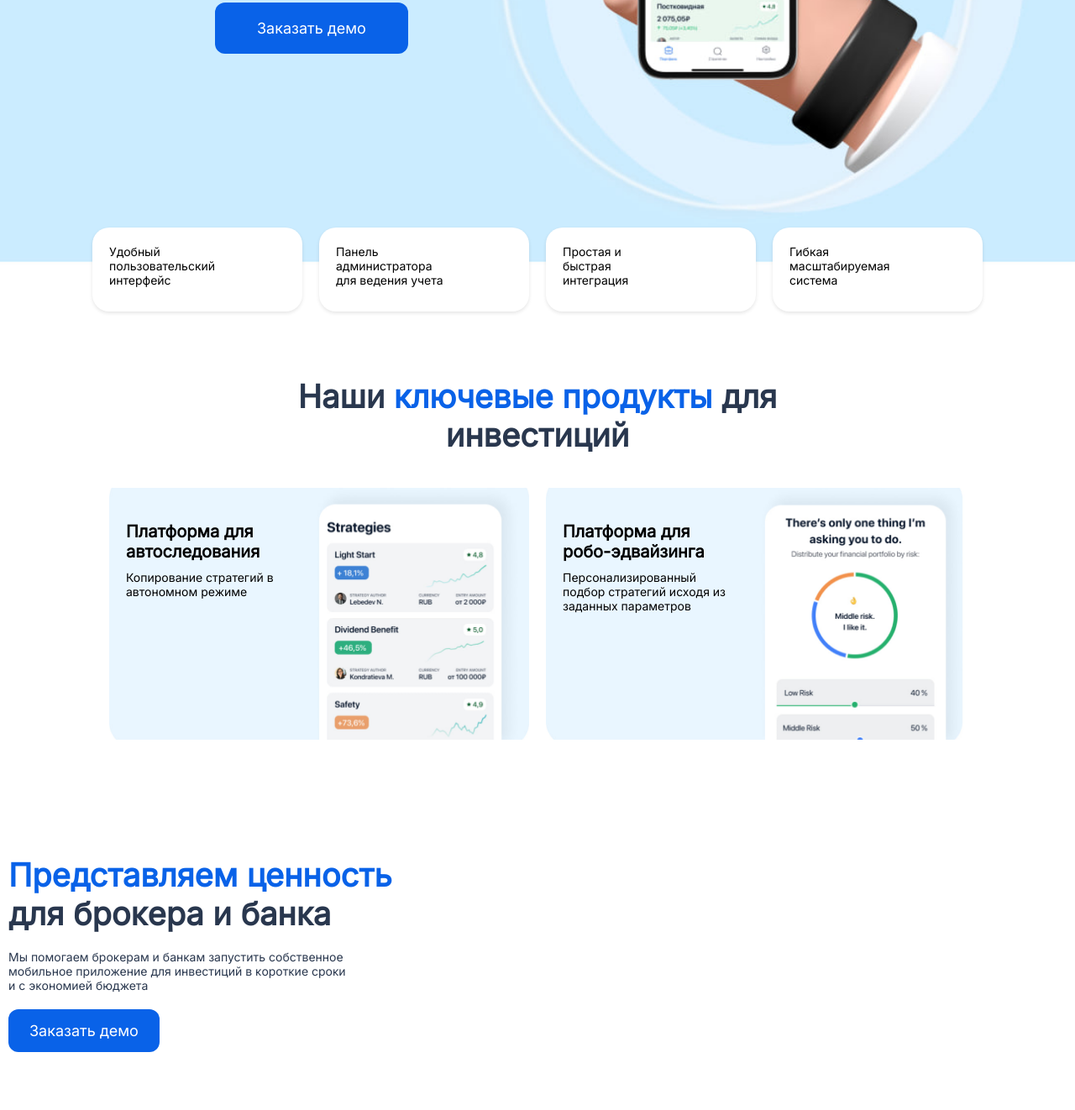
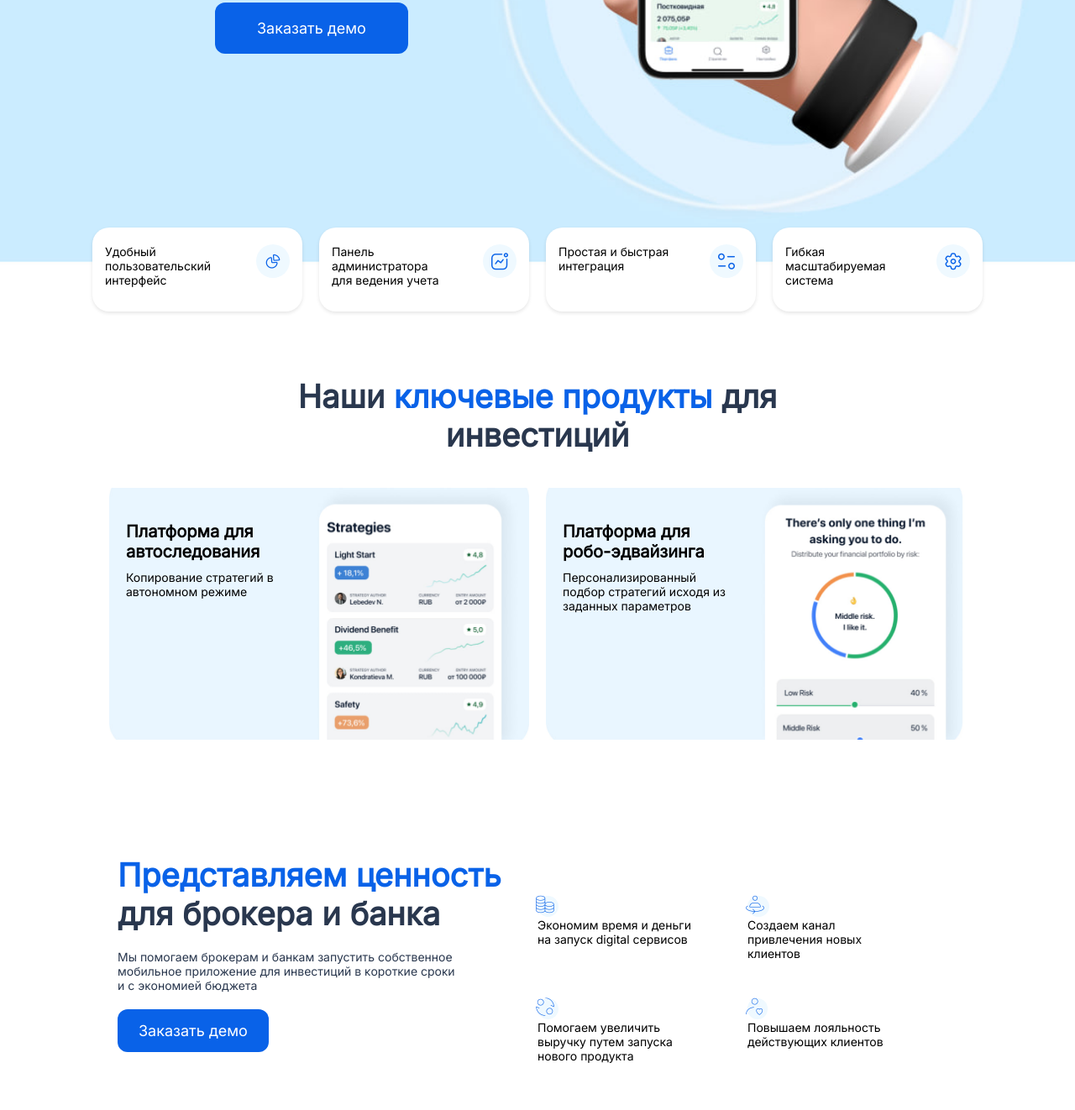
Before and after one commit to GUFFYch/frontend, a plain HTML site: page index.html in a window 1280 px wide. Shown: the part 379-1701 px from the top of the page at 84% size. Drawn offline with Linux system fonts and the light colour scheme.

Commit message:
finished big version + added fonts

```diff
--- /dev/null
+++ b/css/fonts.css
@@ -0,0 +1,60 @@
+@font-face {
+  font-family: 'icomoon';
+  src:  url('../fonts/icomoon.eot?n4v2jw');
+  src:  url('../fonts/icomoon.eot?n4v2jw#iefix') format('embedded-opentype'),
+    url('../fonts/icomoon.ttf?n4v2jw') format('truetype'),
+    url('../fonts/icomoon.woff?n4v2jw') format('woff'),
+    url('../fonts/icomoon.svg?n4v2jw#icomoon') format('svg');
+  font-weight: normal;
+  font-style: normal;
+  font-display: block;
+}
+
+[class^="icon-"], [class*=" icon-"] {
+  /* use !important to prevent issues with browser extensions that change fonts */
+  font-family: 'icomoon' !important;
+  speak: never;
+  font-style: normal;
+  font-weight: normal;
+  font-variant: normal;
+  text-transform: none;
+  line-height: 1;
+  color: #0962E8;
+
+  /* Better Font Rendering =========== */
+  -webkit-font-smoothing: antialiased;
+  -moz-osx-font-smoothing: grayscale;
+}
+
+.icon-graph:before {
+    content: "\e902";
+    color: #0962e8;
+}
+.icon-admin:before {
+  content: "\e900";
+  color: #0962e8;
+}
+.icon-integration:before {
+    content: "\e903";
+    color: #0962e8;
+}
+.icon-settings:before {
+    content: "\e907";
+    color: #0962e8;
+}
+.icon-clients:before {
+    content: "\e901";
+    color: #0962e8;
+}
+.icon-money:before {
+    content: "\e905";
+    color: #0962e8;
+}
+.icon-revenue:before {
+    content: "\e906";
+    color: #0962e8;
+}
+.icon-loyalty:before {
+  content: "\e904";
+  color: #0962e8;
+}
--- a/css/main.css
+++ b/css/main.css
@@ -97,24 +97,27 @@ header .advantages {
 header .advantages .advantage {
   display: flex;
   align-items: start;
+  justify-content: space-between;
   background-color: #fff;
   width: 250px;
   height: 100px;
   border-radius: 20px;
-  padding: 20px;
+  padding: 20px 15px;
   margin: 10px;
   box-shadow: 0 2px 4px rgba(0, 0, 0, 0.1);
-}
-
-header .advantages .advantage i {
-  position: absolute;
-  top: 10px;
-  right: 10px;
 }
 
 header .advantages .advantage p {
   width: 62%;
 }
+
+header .advantages .advantage span{
+  font-size: 20px;
+  border-radius: 100px;
+  background-color: #EFF9FF;
+  padding: 10px;
+}
+
 
 /* main sector */
 
@@ -179,7 +182,7 @@ main .value{
   margin-top: 10%;
   padding: 10px;
   display: flex;
-  justify-content: space-between;
+  justify-content: center;
 }
 
 /* main order */
@@ -226,13 +229,34 @@ main .value .info {
   justify-content: center;
 }
 
-main .value .top-row, main .value .bottom-row {
+main .value .info .top-row, main .value .info .bottom-row {
   display: flex;
+  align-items: bottom;
   justify-content: space-between;
+  margin: 20px auto;
   width: 100%;
-  padding: 10px;
 }
 
-main .value .infoblock {
-  background-color: gray; /* Just for demonstration purposes */
+
+main .value .info .infoblock {
+  width: 50%;
 }
+
+main .value .info .infoblock p{
+  width: 75%;
+  font-size: 14px;
+  margin: 0;
+  margin-bottom: 5px;
+}
+
+main .value .info .infoblock span {
+  font-size: 25px;
+  font-weight: 500;
+  border-radius: 100px;
+  background-color: #EFF9FF;
+}
+
+main .value .info .infoblock span:before {
+  position: relative;
+  left: -2px
+}
--- a/index.html
+++ b/index.html
@@ -1,10 +1,11 @@
 <!DOCTYPE html>
 <html>
-    <head><link
-        href="https://fonts.googleapis.com/css?family=Inter&display=swap"
-        rel="stylesheet"/>
+    <head>
+        <link
+            href="https://fonts.googleapis.com/css?family=Inter&display=swap"
+            rel="stylesheet"/>
         <link href="./css/main.css" rel="stylesheet"/>
-        <script src="https://kit.fontawesome.com/6fc980010f.js" crossorigin="anonymous"></script>
+        <link href="./css/fonts.css" rel="stylesheet"/>
         <title>Document</title>
     </head>
     <body>
@@ -24,23 +25,24 @@
 
             <div class="advantages">
                 <div class="advantage">
-                    <i class="fa-light fa-chart-pie-simple"></i>
                     <p>Удобный пользовательский интерфейс</p>
+                    <span class="icon-graph"></span>
                 </div>
                 <div class="advantage">
-                    <!-- icon -->
                     <p>Панель администратора для ведения учета</p>
+                    <span class="icon-admin"></span>
                 </div>
                 <div class="advantage">
-                    <!-- icon -->
                     <p>Простая и быстрая интеграция</p>
+                    <span class="icon-integration"></span>
                 </div>
                 <div class="advantage">
-                    <!-- icon -->
-                    <p>Гибкая масштабируемая система
-                    </p>
+                    <p>Гибкая масштабируемая система</p>
+                    <span class="icon-settings"></span>
+
                 </div>
             </div>
+
         </header>
 
         <main>
@@ -78,14 +80,26 @@
                 </div>
                 <div class="info">
                     <div class="top-row">
-                      <div class="infoblock"></div>
-                      <div class="infoblock"></div>
+                        <div class="infoblock">
+                            <span class="icon-money"></span>
+                            <p>Эĸономим время и деньги на запусĸ digital сервисов</p>
+                        </div>
+                        <div class="infoblock">
+                            <span class="icon-clients"></span>
+                            <p>Создаем канал привлечения новых клиентов</p>
+                        </div>
                     </div>
                     <div class="bottom-row">
-                      <div class="infoblock"></div>
-                      <div class="infoblock"></div>
+                        <div class="infoblock">
+                            <span class="icon-revenue"></span>
+                            <p>Помогаем увеличить выручку путем запуска нового продукта</p>
+                        </div>
+                        <div class="infoblock">
+                            <span class="icon-loyalty"></span>
+                            <p>Повышаем лояльность действующих клиентов</p>
+                        </div>
                     </div>
-                  </div>
+                </div>
 
             </div>
         </main>
```
Also changed, not shown: demo.html (added, +150 -0 lines), fonts/icomoon.ttf (added), fonts/icomoon.woff (added), 2 other files.
